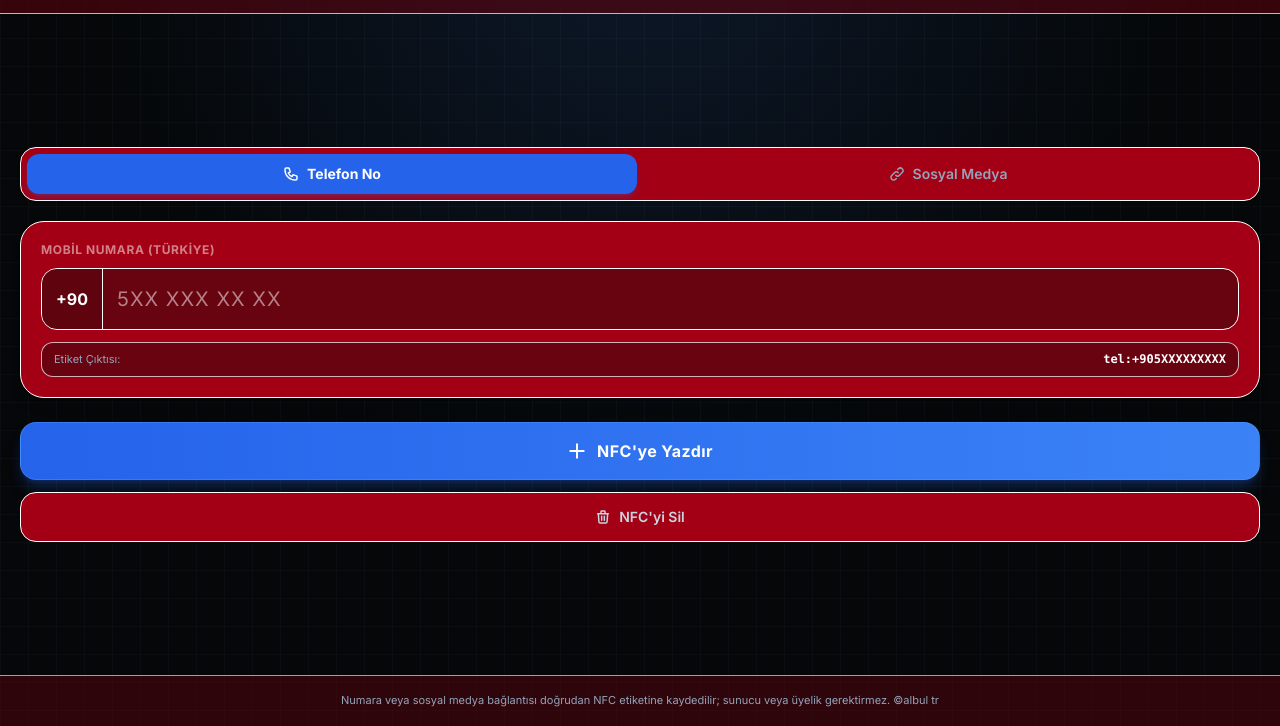
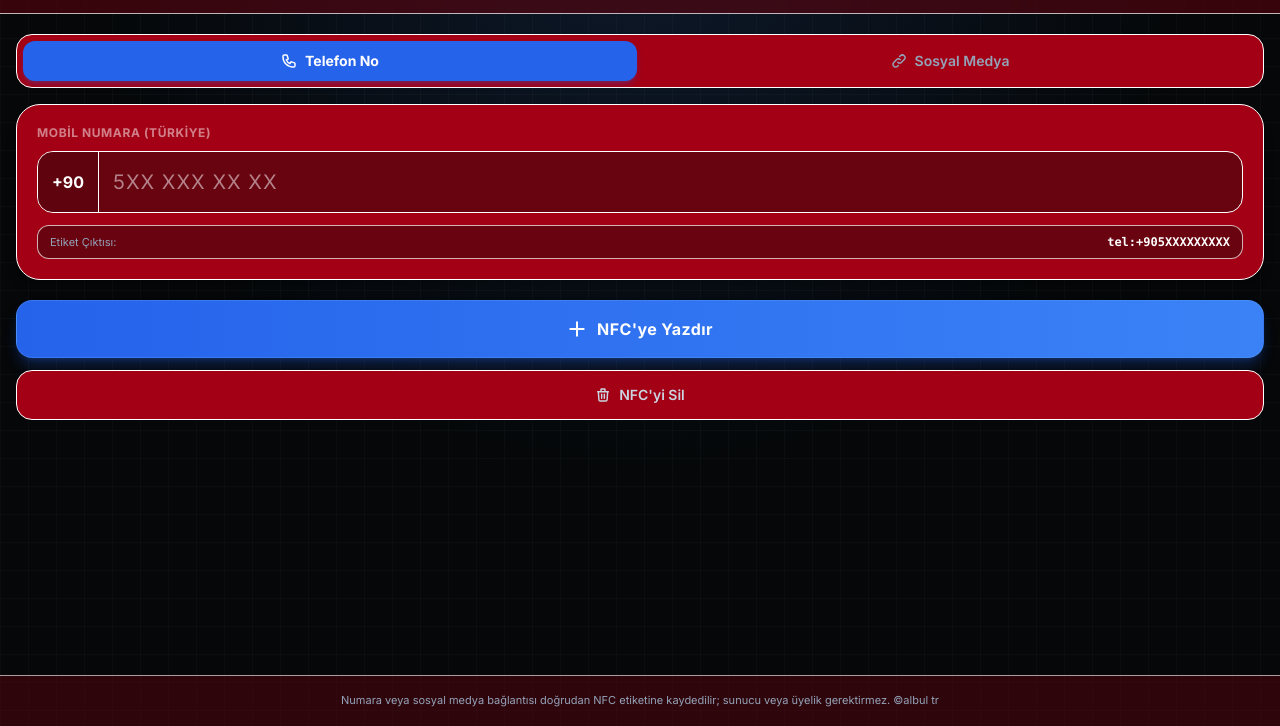
Before and after one commit to Albultr/Nfc-nunarator, a plain HTML site: page index.html in a window 1280 px wide. Shown: the part 74-800 px from the top of the page. Drawn offline with nearby package versions, Linux system fonts and the light colour scheme.

Commit message:
Update index.html

```diff
--- a/index.html
+++ b/index.html
@@ -177,7 +177,7 @@
         </header>
 
         <!-- Ana Çalışma Alanı -->
-        <main class="flex-1 w-full px-5 py-6 flex flex-col justify-center gap-5 overflow-y-auto">
+        <main class="flex-1 w-full px-4 pt-5 pb-6 flex flex-col justify-start gap-4 overflow-y-auto">
 
             <!-- Mod Sekmeleri ("Telefon No" / "Sosyal Medya") -->
             <nav aria-label="Etiket içeriği türü" class="grid grid-cols-2 gap-1.5 p-1.5 rounded-2xl bg-cockpit-card border border-cockpit-border">
```
